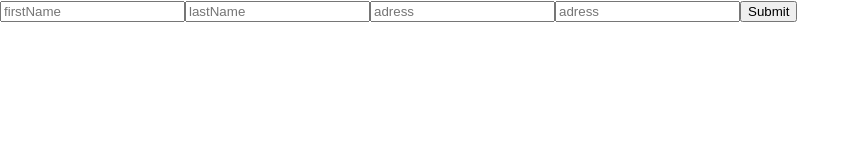
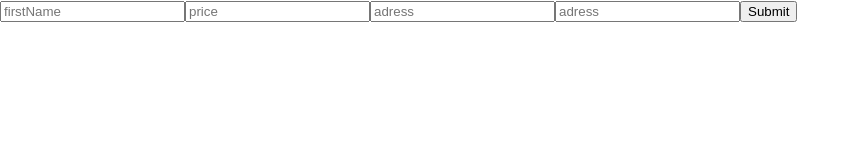
Before and after one commit to Filain/react-studying, a React (Create React App) app: page / in a window 1280 px wide. Shown: the top 160 px of the page, without its empty margins (0-860 px from the left). Built offline with nearby package versions, Linux system fonts and the light colour scheme.

Commit message:
validation

```diff
--- a/src/App.tsx
+++ b/src/App.tsx
@@ -7,7 +7,7 @@ interface IProps extends PropsWithChildren {
 
 interface IFormData {
     firstName: string;
-    lastName: string;
+    price: number;
     adress: {
         street: string,
         house: string
@@ -29,8 +29,57 @@ reset - для скидання полів форми.
 register - щоб react-hook-form міг відслідковувати його значення і валідацію.
 {...register('adress.house')} - adress.house  назва поля в вихідному обєкті
 
+--------------------------------------------------------------------------------------------------------
+//   1) useForm<IFormData>({опції})
+ - mode — Метод перевірки форми перед її відправкою.
+ - defaultValues — Початкові значення для полів форми.
+ - values — Значення, які використовуються для динамічного оновлення полів форми.
+ - errors — Об'єкт, що містить помилки валідації полів форми.
+ - resetOptions — Налаштування для скидання стану форми під час оновлення значень полів.
+ - shouldFocusError — Налаштування для автоматичного фокусування на полях з помилками.
+ - delayError — Налаштування для затримки появи повідомлень про помилки.
+ - shouldUseNativeValidation — Використання вбудованих можливостей браузера для валідації форм.
+ - shouldUnregister — Налаштування для видалення реєстрації полів після їх відключення.
+
+// 2) useForm<IFormData>({mode:"onSubmit"})
+
+Параметр  - mode-  визначає, коли будуть виконуватися ВАЛІДАЦІЇ ФОРМИ:
+ - onSubmit (за замовчуванням): валідація виконується при поданні форми.
+ - onBlur: валідація виконується при втраті фокусу полем.
+ - onChange: валідація виконується при зміні значення поля.
+ - onTouched: валідація виконується при втраті фокусу будь-яким полем після першого натискання.
+ - all: валідація виконується при будь-якій зміні, втраті фокусу або поданні форми.
+
+// 2) валідація форми
+
+<input type={"text"} placeholder={'lastName'} {...register('lastName', {valueAsNumber: true,
+min:{value: 10, message: 'min 0'},
+max:{value: 100, message: 'max 100'}
+
+minLength: { value: 2, message: "First name must be at least 2 characters long" },
+maxLength: { value: 20, message: "First name must be at most 20 characters long" }
+
+
+
+formState:{isValid} Пояснення властивостей
+ - errors: Об'єкт, що містить помилки валідації для кожного поля. Наприклад, errors.firstName міститиме помилку для поля firstName, якщо воно не заповнене.
+ - isDirty: Повертає true, якщо будь-яке поле форми було змінено після першого завантаження.
+ - isValid: Повертає true, якщо всі поля пройшли валідацію. Може бути корисним для увімкнення/вимкнення кнопки Submit.
+ - touchedFields: Об'єкт, що містить інформацію про те, які поля були торкнуті (отримали фокус). Наприклад, touchedFields.firstName буде true, якщо поле firstName було торкнуте.
+ - isSubmitting: Повертає true під час обробки відправки форми.
+ - isSubmitted: Повертає true, коли форма була подана.
+ - isSubmitSuccessful: Повертає true, якщо форма була успішно подана.
+
+formState:{errors} - повертає об'єкт помилок валідацією.
+
+їх можна вивести
+{errors.firstName && <p>{errors.firstName.message}</p>}
+{errors.price && <p>{errors.price.message}</p>}
+
+
+
      */
-    const {register, handleSubmit, reset,} = useForm<IFormData>()
+    const {register, handleSubmit, reset, formState: {isValid, errors}} = useForm<IFormData>({mode: "onSubmit"})
 
     const save = (data: IFormData) => {
         console.log(data)
@@ -38,14 +87,28 @@ const save = (data: IFormData) => {
     }
 
     return (
+        <>
             <form onSubmit={handleSubmit(save)}>
-<input type={"text"} placeholder={'firstName'} {...register('firstName')}/>
-<input type={"text"} placeholder={'lastName'} {...register('lastName')}/>
+                <input type={"text"} placeholder={'firstName'} {...register('firstName', {
+                    minLength: { value: 2, message: "First name must be at least 2 characters long" },
+                    maxLength: { value: 20, message: "First name must be at most 20 characters long" }
+
+                })}/>
+                <input type={"text"} placeholder={'price'} {...register('price', {
+                    valueAsNumber: true,
+                    min: {value: 3, message: 'min 3'},
+                    max: {value: 10000, message: 'max 10000'}
+                })}/>
                 <input type={"text"} placeholder={'adress'} {...register('adress.street')}/>
                 <input type={"text"} placeholder={'adress'} {...register('adress.house')}/>
 
-<button>Submit</button>
+                <button disabled={!isValid}>Submit</button>
             </form>
+            {errors.firstName && <p>{errors.firstName.message}</p>}
+            {errors.price && <p>{errors.price.message}</p>}
+
+
+        </>
     )
 };
 
```
Lines whose indentation alone changed are shown as unchanged.
